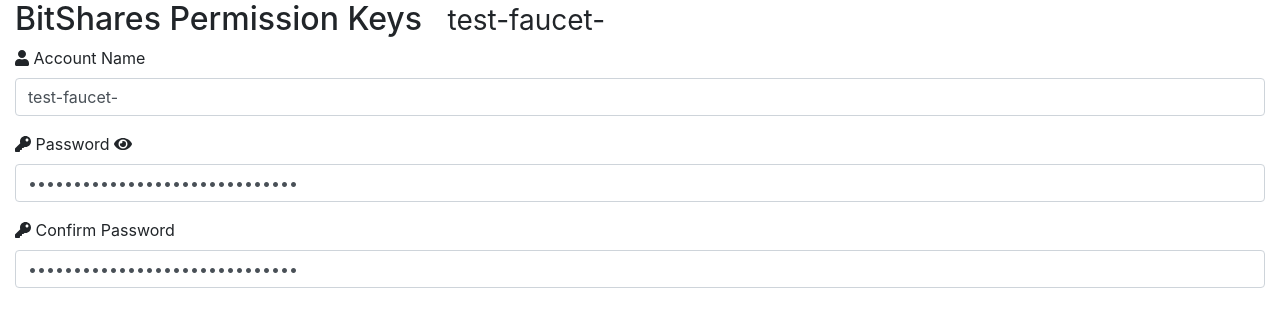
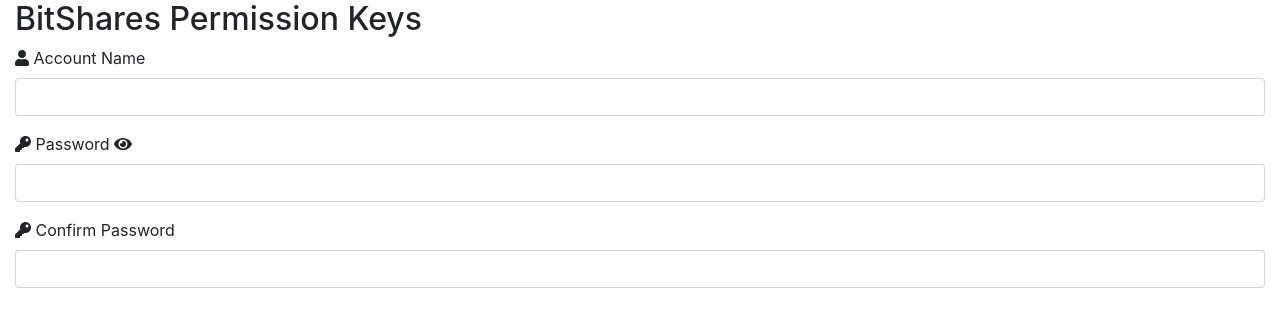
Before and after one commit to BitSharesEurope/paperwallet.bitshares.eu, a Vue app: page / in a window 1280 px wide. Shown: the top 326 px of the page. Built offline with nearby package versions, Linux system fonts and the light colour scheme.

Commit message:
Remove debugging stuff

```diff
--- a/src/components/PaperWallet.vue
+++ b/src/components/PaperWallet.vue
@@ -70,12 +70,15 @@
                         @click.prevent="registerAccount" type="button">
                     <fa :icon="registerIcon" v-bind:class="{'fa-spin': loading_register}" /> Register Account!</button>
 
-                    <b-modal ref="modal_account_created" title="Account Created Successfully">
-                    <p class="my-4">Hello from modal!</p>
-                    </b-modal>
-                    <b-modal ref="modal_account_failed" title="Account Creation Failed">
-                    <p class="my-4">Hello from modal!</p>
-                    </b-modal>
+                <b-modal ref="modal_account_created" title="Account Created Successfully">
+                    <p>Your account has been succesfully created!</p>
+                    <p>You can find all the details about your account in the
+                    <a :href="'https://wallet.bitshares.eu/account/'+accountname+'/overview'" target="_blank">Explorer</a>
+                    </p>
+                </b-modal>
+                <b-modal ref="modal_account_failed" title="Account Creation Failed">
+                    <p>An error occured while creating your account!</p>
+                </b-modal>
             </div>
 
             <hr />
@@ -100,9 +103,9 @@
     },
     data () {
         return {
-            accountname: "test-faucet-",
-            password: "aaaaaaaaaaaaaaaaaaaaaaaaaaaaaa",
-            password_verify: "aaaaaaaaaaaaaaaaaaaaaaaaaaaaaa",
+            accountname: null,
+            password: null,
+            password_verify: null,
             loginKey: null,
             errors: [],
             print_password: false,
```
